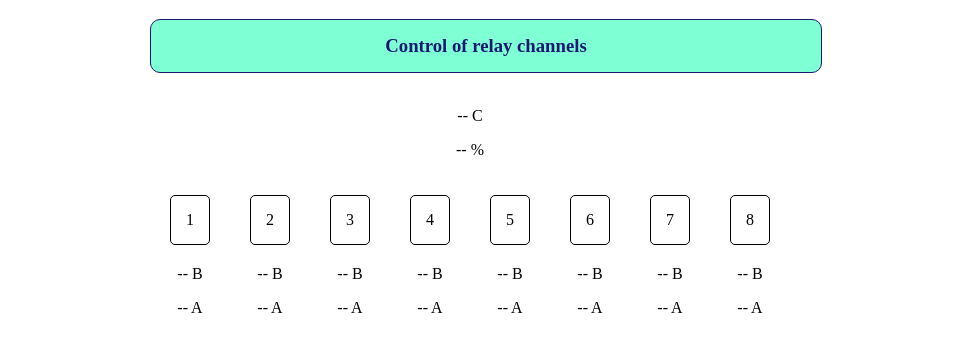
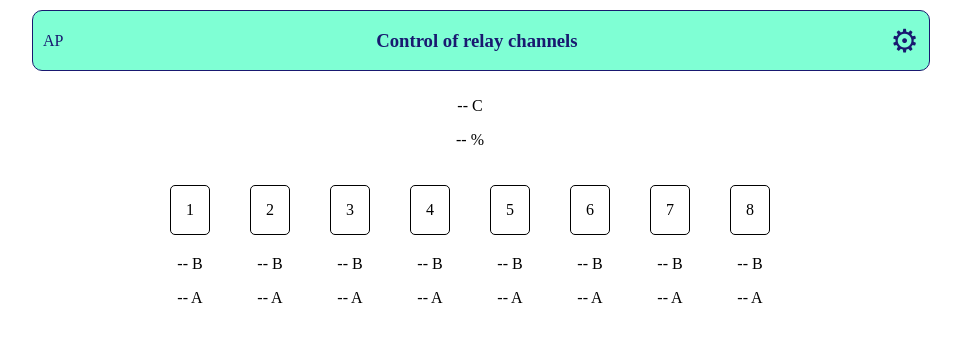
Before and after one commit to Maksonin/dipomGB, a plain HTML site: page data/index.html in a window 1280 px wide. Shown: the whole page, without its empty margins (170-1131 px from the left). Drawn offline with Linux system fonts and the light colour scheme; no server answers.

Commit message:
Доработан скрипт для веб формы. Добавлен функционал вывода новых элементов в веб-форму

```diff
--- a/data/index.html
+++ b/data/index.html
@@ -1,7 +1,7 @@
 <html>
 <head>
 	<meta charset="UTF-8">
-	<meta http-equiv="Cache-Control" content="max-age=3600, must-revalidate, no-cache, no-store, must-revalidate, private"/>
+	<meta http-equiv="Cache-Control" content="max-age=0, must-revalidate, no-cache, no-store, must-revalidate, private"/>
 	<meta http-equiv="Expires" content="Thu, 01 Jan 1970 00:00:00 GMT">
 	<meta http-equiv="Pragma" content="no-cache"/>
 	<meta http-equiv="Expires" content="0"/>
@@ -10,19 +10,34 @@
 
 	body {
 		display: flex;
-		width: 50%;
+		width: 70%;
 		margin: auto;
 		flex-direction: column;
 		text-align: center;
 	}
 
 	#mainTitle {
+		display: flex;
+		justify-content: space-between;
 		width: 100%;
 		background-color: aquamarine;
-		padding: 15px;
 		color: midnightblue;
 		border-radius: 10px;
 		border: 1px solid;
+		margin: 10px;
+	}
+
+	#menuSetting {
+		margin: 10px;
+		align-content: center;
+	}
+
+	.menuBlockText {
+		font-size: 1em;
+	}
+
+	.menuBlockSym {
+		font-size: 2em;
 	}
 
 	#channelUpravBlock {
@@ -37,6 +52,10 @@
 		border-radius: 5px;
 		padding: 15px;
 		margin: 20px;
+	}
+
+	#channelUpravBlock .channel:hover {
+		border: 1px solid lightcoral;
 	}
 
 	.channelOpen {
@@ -59,7 +78,17 @@
 </head>
 
 <body>
-<h3 id="mainTitle">Control of relay channels</h3>
+	<div id="mainTitle">
+		<div id="menuSetting">
+			<span id="deviceMode" class="menuBlockText">AP</span>
+		</div>
+		<h3 >Control of relay channels</h3>
+		<div id="menuSetting">
+			<span class="menuBlockSym"> &#9881 </span>
+		</div>
+
+	</div>
+
 
 	<div id="climateBlock">
 		<p><span id="shtTemp">-- </span><span> C</span></p>
@@ -150,6 +179,9 @@ function getData(){
 }
 
 function setData(){
+	var dMode = ["WiFi AP","LAN","WiFi AP + LAN","Wifi STA", "WiFi STA + LAN"];
+	deviceMode.innerHTML = dMode[response.setting.mode];
+
 	// data set
 	for(i = 0; i < 8; i++){
 		// relay set
```
Also changed, not shown: 1 other file. Lines whose indentation alone changed are shown as unchanged.
